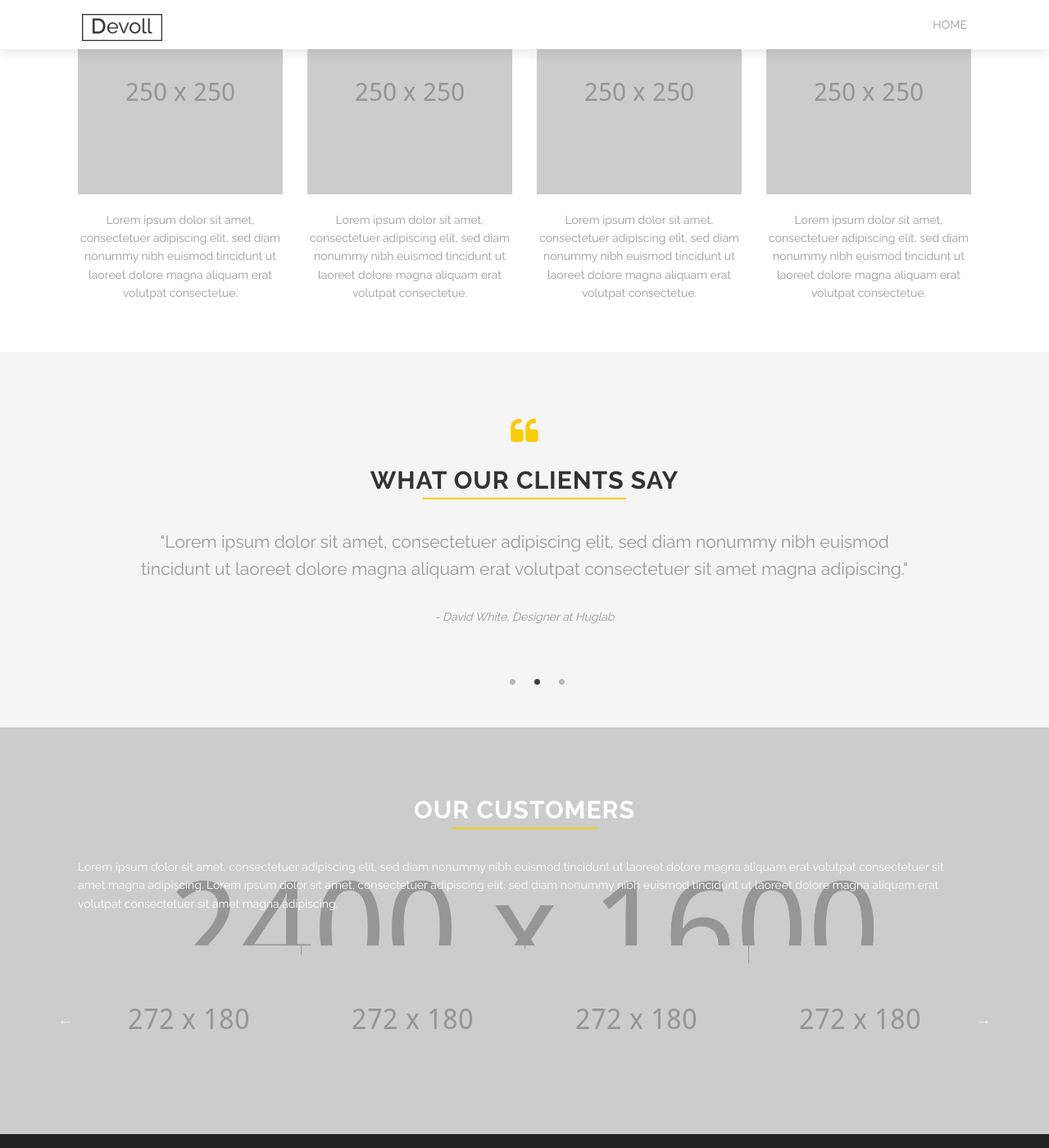
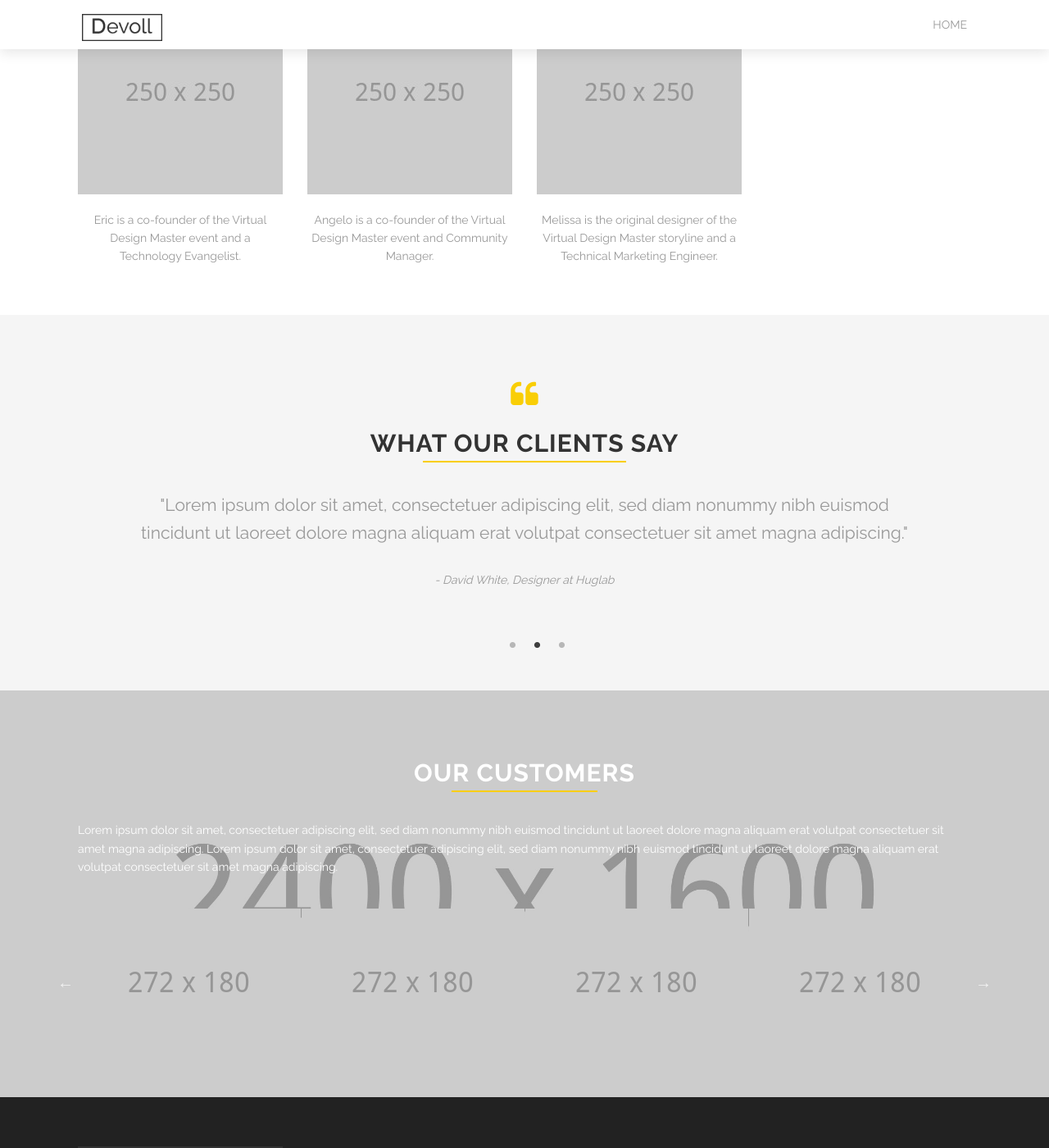
Before and after one commit to VirtualDesignMaster/virtualdesignmaster.github.io, a Jekyll site: the page built from about.html, in a window 1280 px wide and 1400 px high, scrolled down 830 px. Shown: the whole window at 82% size. Built offline with Jekyll 4.4.1, drawn with Linux system fonts in a browser that asks for light colours; some of the changed text lies outside the part shown.

Commit message:
minor content updates and fixes to home page and members

```diff
--- a/_data/members.yml
+++ b/_data/members.yml
@@ -1,44 +1,27 @@
 - avatar: images/@stock/member-1.jpg
-  name: Mark Wayne
-  position: Founder
+  name: Eric Wright
+  position: Co-Founder
   socials:
-    - link: http://twitter.com
+    - link: http://twitter.com/DiscoPosse
       icon: twitter
-    - link: http://facebook.com
-      icon: facebook
+    - link: http://www.discoposse.com
+      icon: blog
   desc:
-    Lorem ipsum dolor sit amet, consectetuer adipiscing elit, sed diam nonummy nibh euismod tincidunt ut laoreet dolore magna aliquam erat volutpat consectetue.
+    Eric is a co-founder of the Virtual Design Master event and a Technology Evangelist.
 - avatar: images/@stock/member-2.jpg
-  name: Kate Holms
+  name: Angelo Luciani
+  position: Co-Founder
+  socials:
+    - link: http://twitter.com/AngeloLuciani
+      icon: twitter
+  desc:
+    Angelo is a co-founder of the Virtual Design Master event and Community Manager.
+- avatar: images/@stock/member-3.jpg
+  name: Melissa Wright
   position: Creative Director
   socials:
-    - link: http://twitter.com
+    - link: http://twitter.com/vmiss33
       icon: twitter
-    - link: http://facebook.com
-      icon: facebook
-    - link: http://dribbble.com
-      icon: dribbble
   desc:
-    Lorem ipsum dolor sit amet, consectetuer adipiscing elit, sed diam nonummy nibh euismod tincidunt ut laoreet dolore magna aliquam erat volutpat consectetue.
-- avatar: images/@stock/member-3.jpg
-  name: Tome Hason
-  position: Designer
-  socials:
-    - link: http://twitter.com
-      icon: twitter
-    - link: http://facebook.com
-      icon: facebook
-    - link: http://tumblr.com
-      icon: tumblr
-  desc:
-    Lorem ipsum dolor sit amet, consectetuer adipiscing elit, sed diam nonummy nibh euismod tincidunt ut laoreet dolore magna aliquam erat volutpat consectetue.
-- avatar: images/@stock/member-4.jpg
-  name: Lily Whrem
-  position: Developer
-  socials:
-    - link: http://twitter.com
-      icon: twitter
-    - link: http://facebook.com
-      icon: facebook
-  desc:
-    Lorem ipsum dolor sit amet, consectetuer adipiscing elit, sed diam nonummy nibh euismod tincidunt ut laoreet dolore magna aliquam erat volutpat consectetue.
+    Melissa is the original designer of the Virtual Design Master storyline and a Technical Marketing Engineer.
+-
--- a/_includes/footer.html
+++ b/_includes/footer.html
@@ -4,17 +4,17 @@
     <div class='large-3 medium-3 columns'>
       <h1>
         <a href='index.html'>
-          <img alt="" src="{{site.url}}/images/logo-grey.png" />
+          <img alt="" src="{{site.url}}/images/vdm-logo-dark-bg.png" />
         </a>
       </h1>
-      <p>©2014 Devoll. All rights reserved.</p>
+      <p>Powered by Community</p>
       <div class='spacing'></div>
       <div class='spacing'></div>
     </div>
     <div class='large-3 medium-3 columns'>
       <div class='spacing'></div>
       <div class='links'>
-        <h4>Some pages</h4>
+        <h4>Home</h4>
         <ul>
           <li><a href="index.html">Home</a></li>
           <!--
@@ -27,6 +27,7 @@
       </div>
       <div class='spacing'></div>
     </div>
+    <!--
     <div class='large-3 medium-3 columns'>
       <div class='spacing'></div>
       <div class='links'>
@@ -39,6 +40,7 @@
       </div>
       <div class='spacing'></div>
     </div>
+    -->
     <div class='large-3 medium-3 columns'>
       <div class='spacing'></div>
       <h4>Contact us</h4>
--- a/index.html
+++ b/index.html
@@ -2,7 +2,7 @@
 layout: default
 section_id: home
 slides:
-  - bg: images/@stock/slider-1.png
+  - bg: images/@stock/slider-1.jpg
     small_title:
       klass: bottom-to-top
       text: All of the competitor's content is shared
@@ -14,7 +14,7 @@ slides:
       items:
         - text: See the code on GitHub!
           link_to: http://github.com/virtualdesignmaster
-  - bg: images/@stock/slider-2.png
+  - bg: images/@stock/slider-2.jpg
     klass: centered-text
     small_title:
       klass: bottom-to-top
@@ -30,7 +30,7 @@ slides:
           link_to: http://themeforest.net/user/honryou/portfolio?ref=honryou
         - text: Purchase Now
           link_to: http://themeforest.net/user/honryou/portfolio?ref=honryou
-  - bg: images/@stock/slider-3.png
+  - bg: images/@stock/slider-3.jpg
     small_title:
       klass: bottom-to-top
       text: Sponsor Season 4 and Support the Community
```
